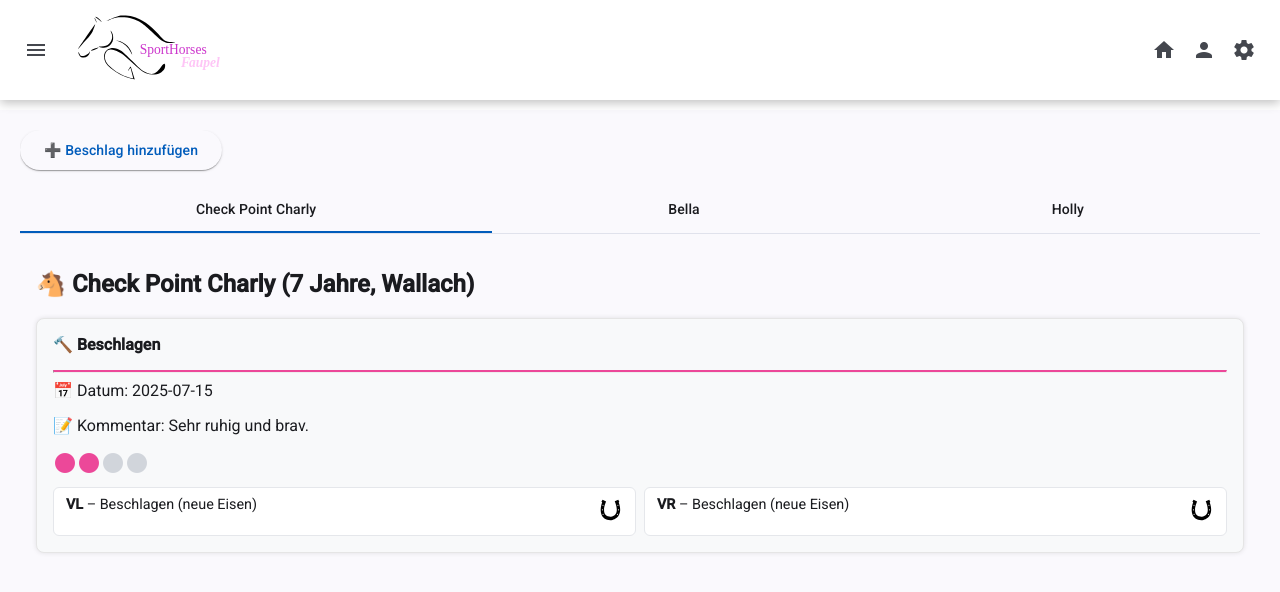
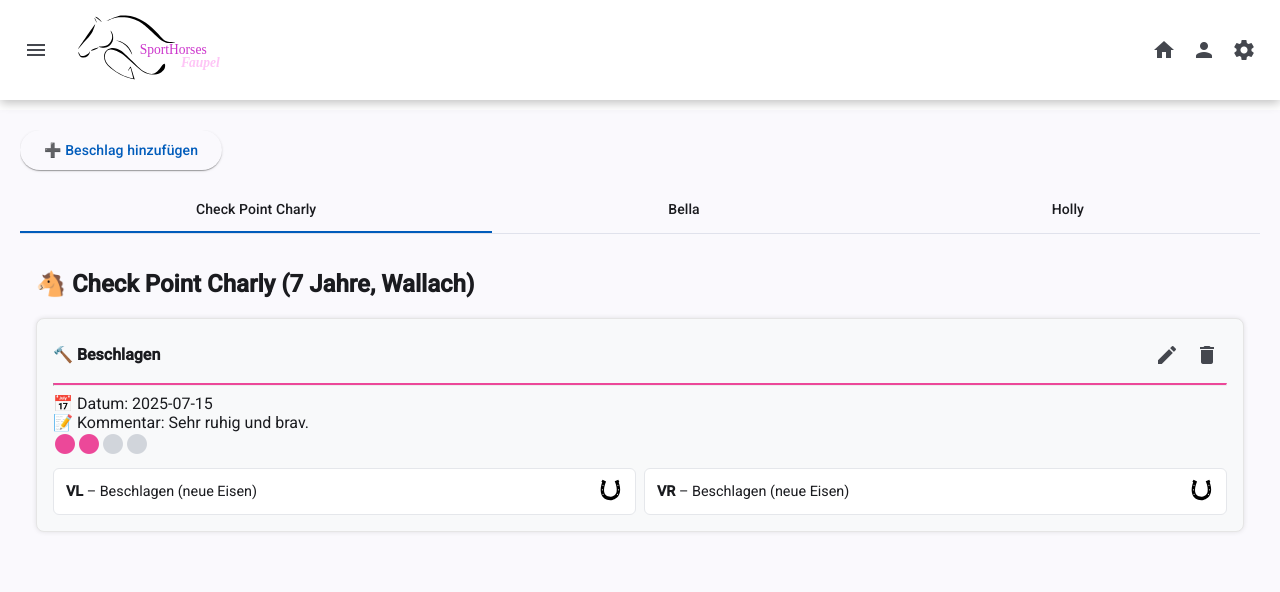
Before and after one commit to FabienneFaupel/sporthorses, an Angular app: page /farrier in a window 1280 px wide. Shown: the top 592 px of the page. Built offline with nearby package versions, Linux system fonts and the light colour scheme.

Commit message:
farrier fügt einträge hinzu

```diff
--- a/src/app/components/farrier-dialog/farrier-dialog.component.html
+++ b/src/app/components/farrier-dialog/farrier-dialog.component.html
@@ -53,6 +53,8 @@
         <div
           class="hoof-circle"
           [class.selected]="selectedHooves[i]"
+          [class.beschlagen]="selectedHooves[i] && treatmentType === 'beschlagen'"
+          [class.ausgeschnitten]="selectedHooves[i] && treatmentType === 'ausgeschnitten'"
           (click)="toggleHoof(i)">
         </div>
 
--- a/src/app/components/farrier-dialog/farrier-dialog.component.scss
+++ b/src/app/components/farrier-dialog/farrier-dialog.component.scss
@@ -38,6 +38,14 @@ form {
   background-color: deeppink;
 }
 
+.hoof-circle.beschlagen {
+  background-color: deeppink;
+}
+
+.hoof-circle.ausgeschnitten {
+  background: #3b82f6;
+}
+
 .iron-toggle {
   margin-left: 1rem;
 }
--- a/src/app/pages/farrier-page/farrier-page.component.html
+++ b/src/app/pages/farrier-page/farrier-page.component.html
@@ -13,7 +13,18 @@
                 <h2>🐴 {{ horse.name }} ({{ horse.age }} Jahre, {{ horse.gender }})</h2>
 
                 <div *ngFor="let entry of horse.farrierEntries" class="farrier-card">
-                    <p><strong>🔨 {{ entry.type }}</strong></p>
+                    <div class="farrier-card-header">
+                        <p><strong>🔨 {{ entry.type }}</strong></p>
+                        <div class="info-card-actions">
+                            <button mat-icon-button color="primary">
+                            <mat-icon>edit</mat-icon>
+                            </button>
+
+                            <button mat-icon-button color="warn">
+                            <mat-icon>delete</mat-icon>
+                            </button>
+                        </div>
+                    </div>
                     <hr>
                     <p>📅 Datum: {{ entry.date }}</p>
                     <p *ngIf="entry.comment">📝 Kommentar: {{ entry.comment }}</p>
--- a/src/app/pages/farrier-page/farrier-page.component.scss
+++ b/src/app/pages/farrier-page/farrier-page.component.scss
@@ -20,8 +20,16 @@ body {
   border: solid 1px #e5e5e5;
   box-shadow: 0 0 5px rgba(0,0,0,0.1);
 
+  .farrier-card-header {
+    display: flex;
+    align-items: center;
+    justify-content: space-between;
+    margin-top: 0px;
+    padding: 0%;
+  }
+
   p {
-    margin-top: 0px;
+    margin: 0px;
   }
 }
 
```
